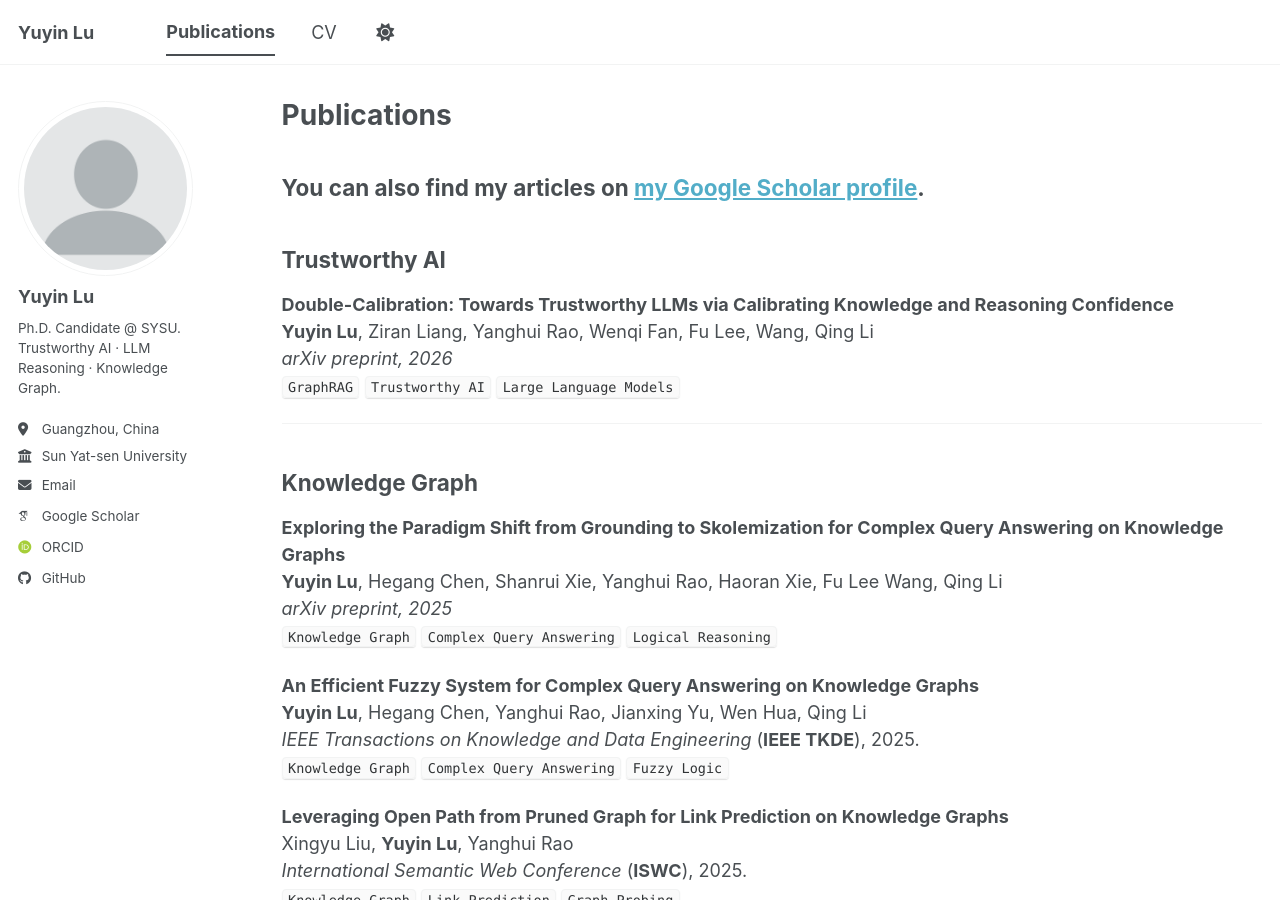
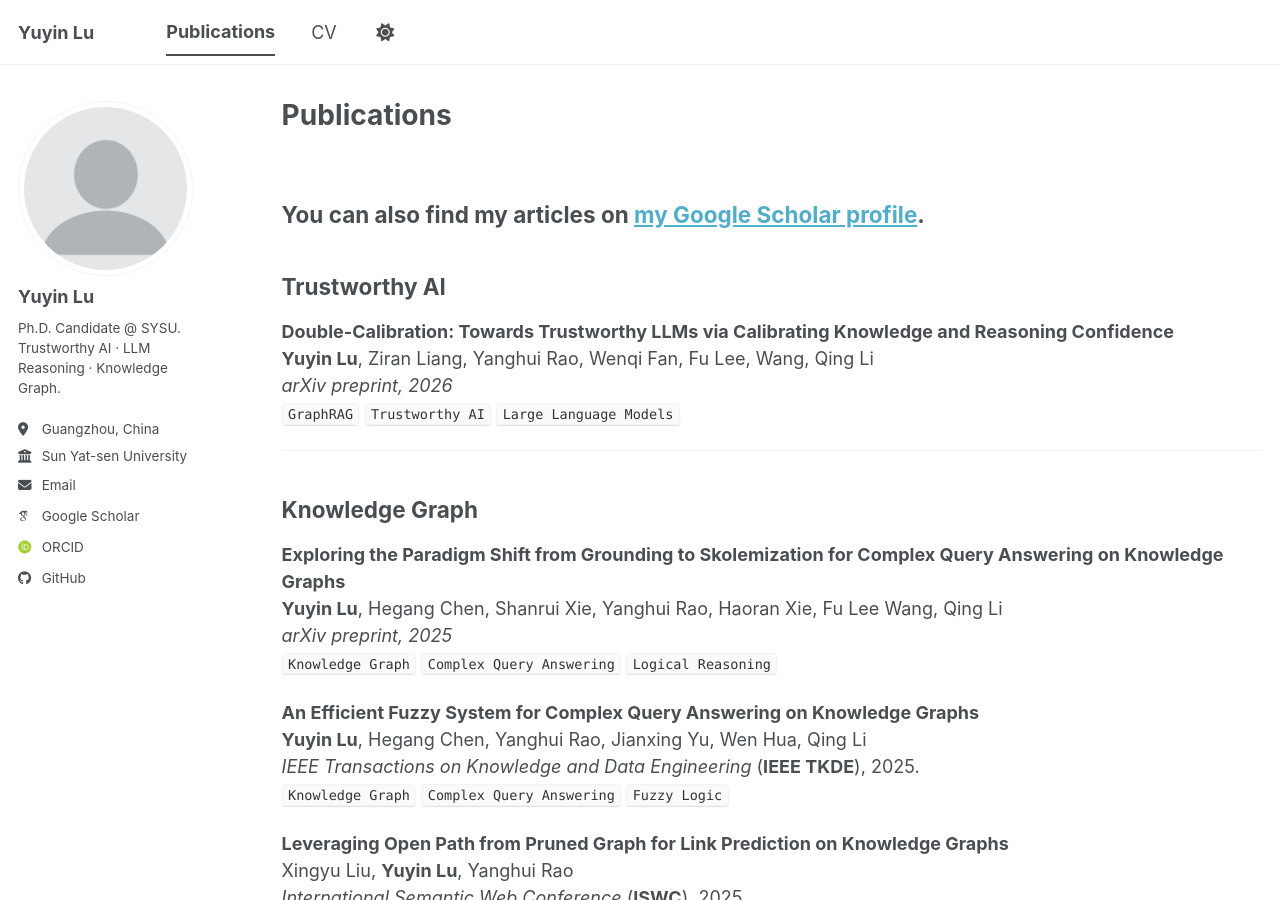
Before and after one commit to luyy9apples/luyy9apples.github.io, a Jekyll site: the page built from _pages/publications.md, in a window 1280 px wide and 900 px high. Built offline with Jekyll 4.4.1, drawn with Linux system fonts in a browser that asks for light colours; some web fonts are replaced; a script bundle is joined from its source files by our own code; library files that are not in the unit come from our copies.

```diff
--- a/_pages/publications.md
+++ b/_pages/publications.md
@@ -5,7 +5,7 @@ permalink: /publications/
 author_profile: true
 ---
 
-You can also find my articles on [my Google Scholar profile](https://scholar.google.com/citations?user=gDweKhkAAAAJ&hl=zh-CN).
+<br>You can also find my articles on [my Google Scholar profile](https://scholar.google.com/citations?user=gDweKhkAAAAJ&hl=zh-CN).
 ---
 
 ## Trustworthy AI
```
